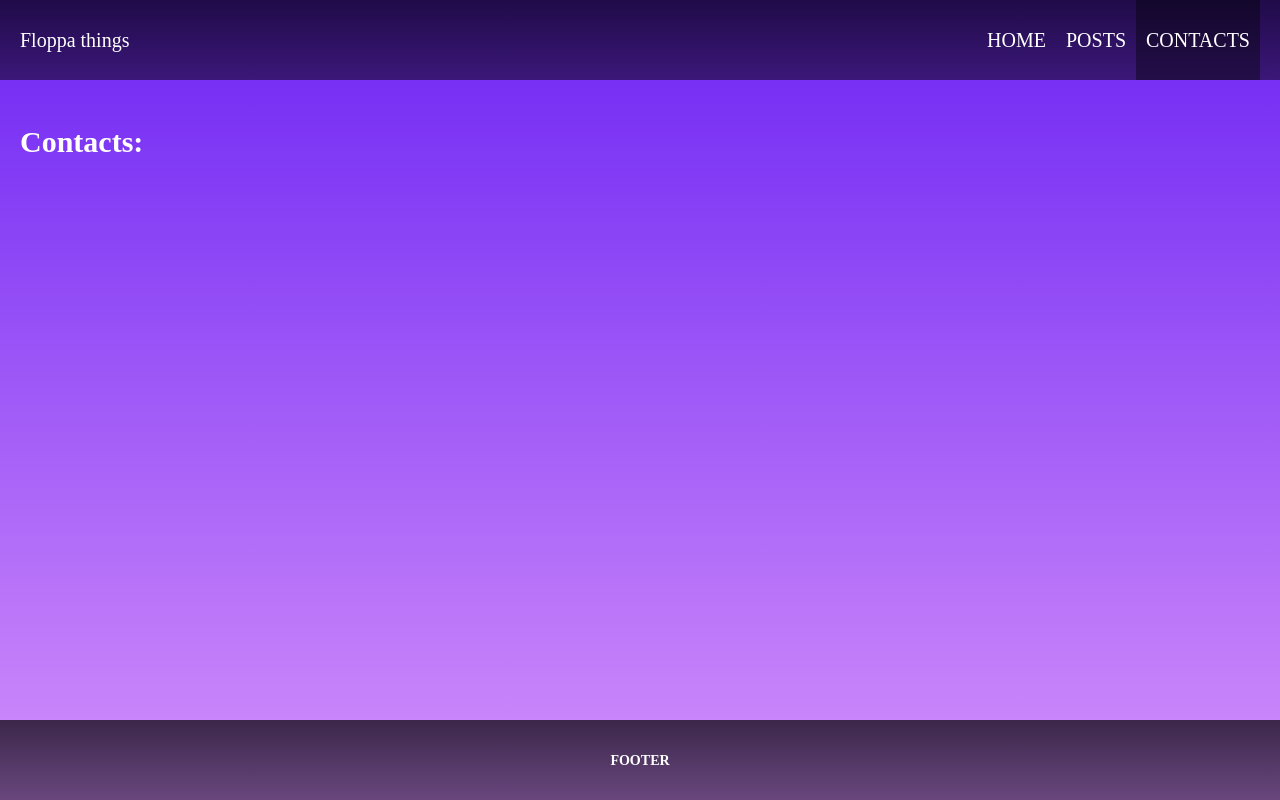
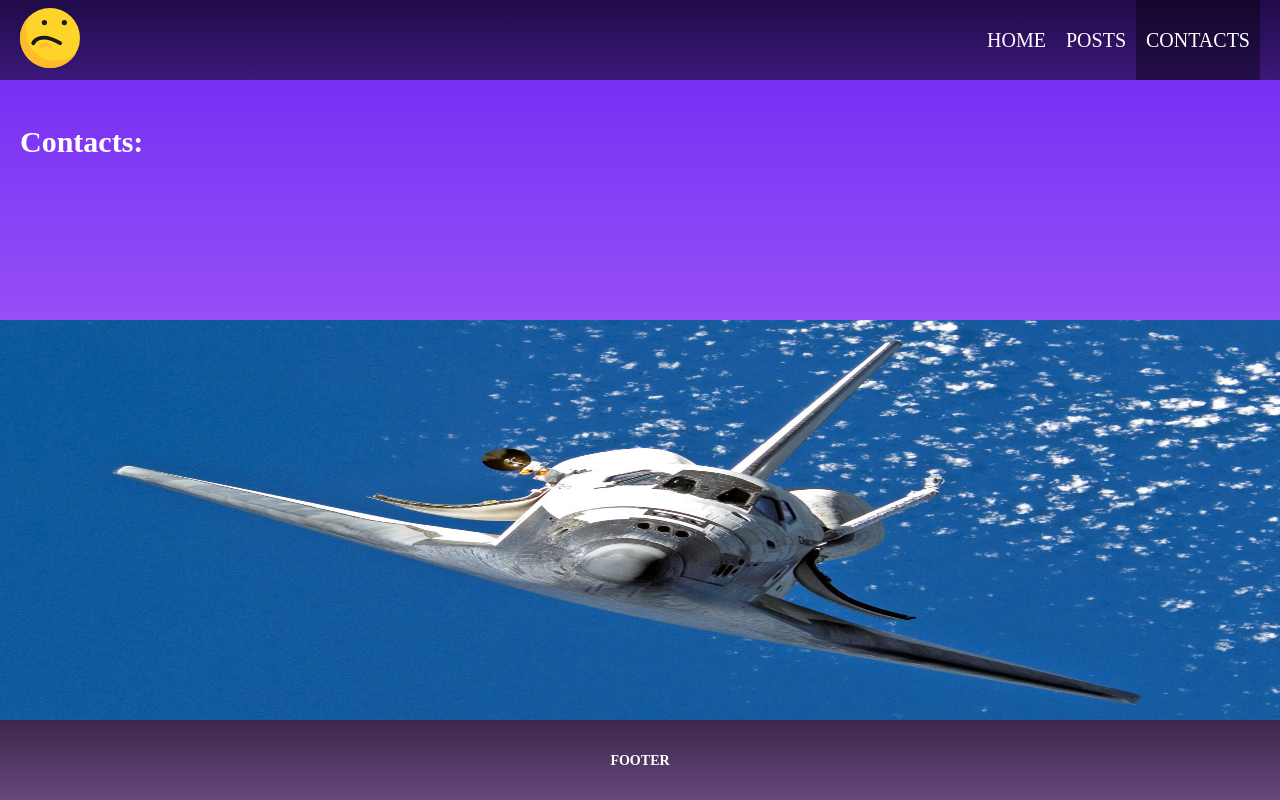
Before and after one commit to EvgeniyHalimon/nextjs, a Next.js app: page /contacts in a window 1280 px wide. Built offline with nearby package versions, Linux system fonts and the light colour scheme.

Commit message:
test img

```diff
--- a/components/Navbar.js
+++ b/components/Navbar.js
@@ -1,4 +1,5 @@
 import Link from "next/link";
+import Image from "next/image";
 import { useRouter } from "next/router";
 import styles from '../styles/Navbar.module.scss'
 
@@ -14,7 +15,7 @@ const Navbar = () => {
     return(
         <nav className={styles.nav}>
             <div className={styles.logo}>
-                Floppa things
+                <Image src="/icon.svg" width="60" height="60" alt="Horizon"/>
             </div>
             <div className={styles.links}>
             {navigation.map(({ id, title, path }) => (
--- a/pages/_app.js
+++ b/pages/_app.js
@@ -1,4 +1,6 @@
 import Layout from '../components/Layout'
+import Image from "next/image"
+import shuttle from "../public/shuttle.jpg"
 import '../styles/globals.scss'
 
 const MyApp = ({ Component, pageProps }) => (
@@ -6,6 +8,13 @@ const MyApp = ({ Component, pageProps }) => (
     <main>
       <Component {...pageProps} />
     </main>
+    <Image
+      src={shuttle}
+      width={600}
+      height={400}
+      alt='preview'
+      placeholder='blur'
+    />
   </Layout>
 )
 
```
Also changed, not shown: public/icon.svg (added), public/shuttle.jpg (added).
